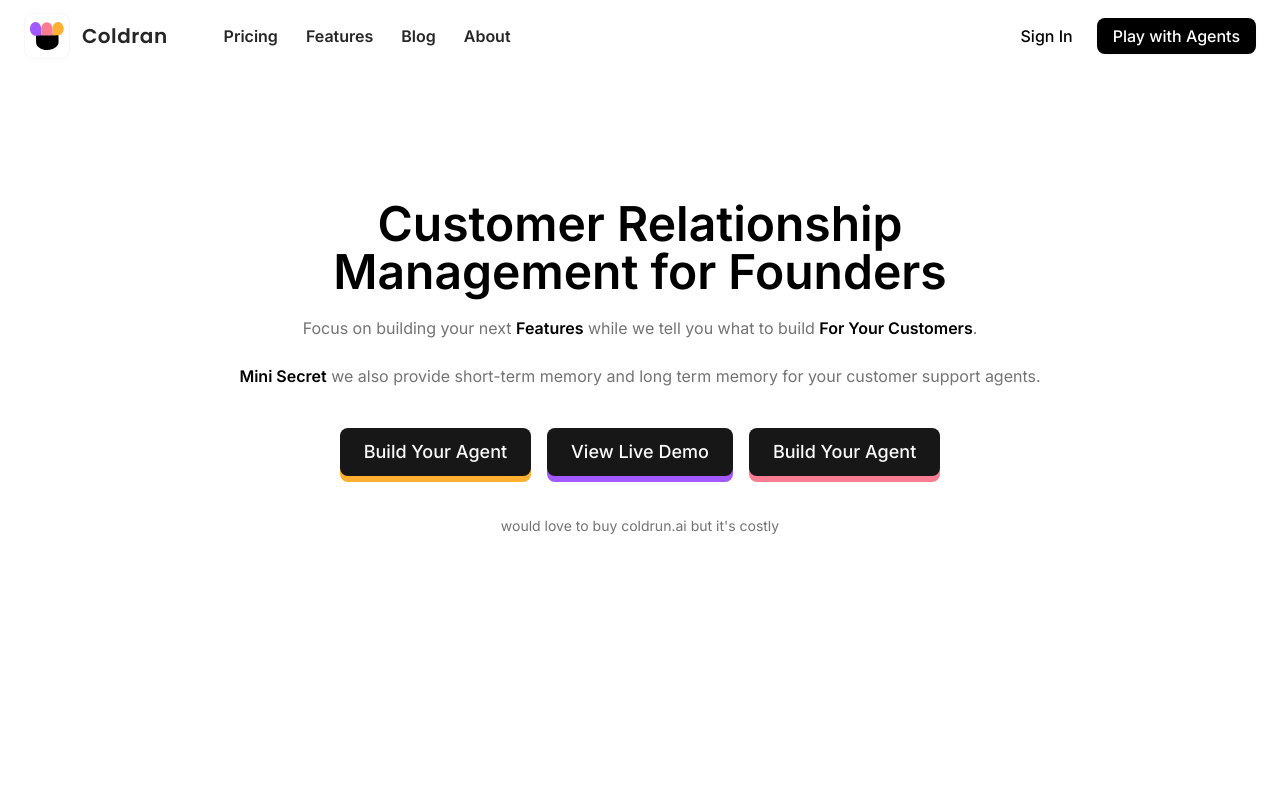
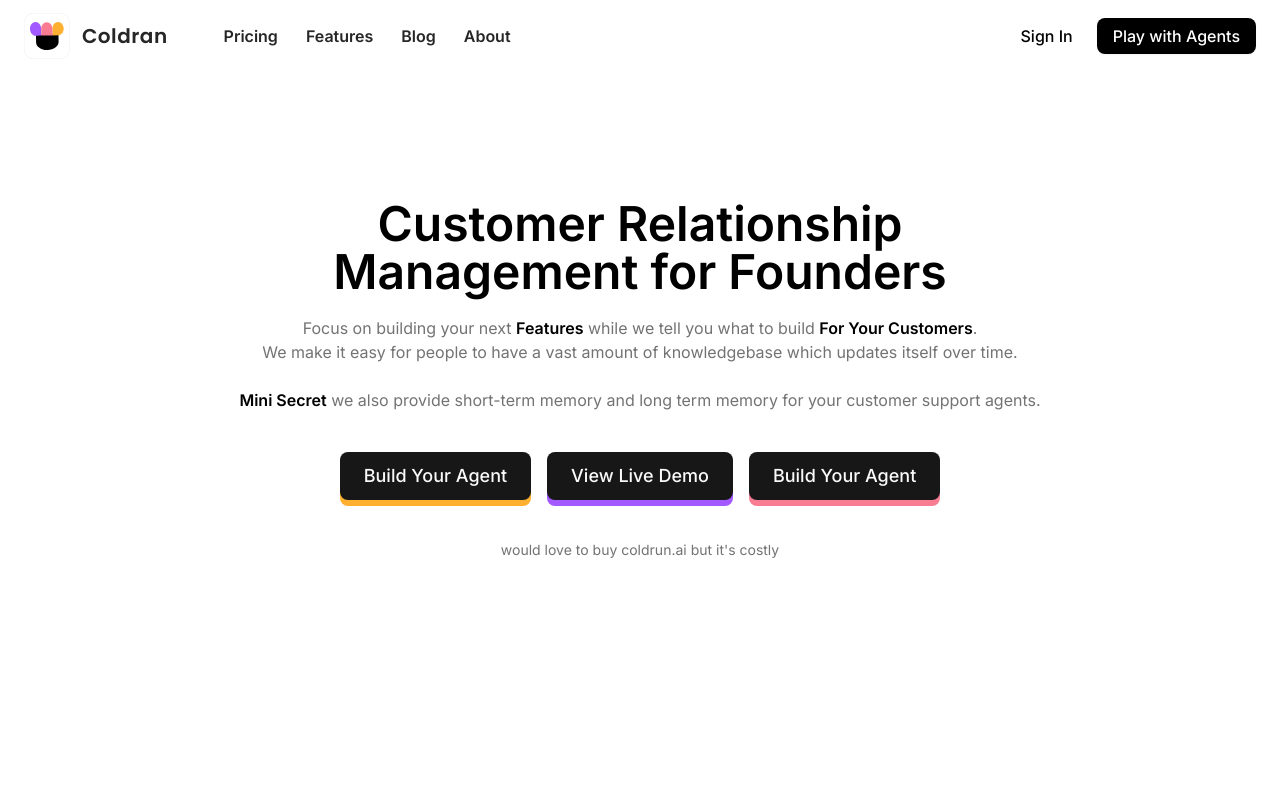
Before and after one commit to ColdranAI/web, a Next.js app: page / in a window 1280 px wide. Shown: the top 800 px of the page. Built offline with nearby package versions, Linux system fonts and the light colour scheme.

Commit message:
Update page.tsx

```diff
--- a/src/app/(marketing)/page.tsx
+++ b/src/app/(marketing)/page.tsx
@@ -23,6 +23,8 @@ export default function Home() {
           <span className="font-semibold text-black">Features</span>{" "}
           while we tell you what to build{" "}
           <span className="font-semibold text-black">For Your Customers</span>.
+          <br />
+          <span className="text-muted-foreground">We make it easy for people to have a vast amount of knowledgebase which updates itself over time.</span>
           <br />
           <br />
           <span className="max-w-5xl font-semibold text-black">Mini Secret</span> we also provide short-term memory and long term memory for your customer support agents.
```
